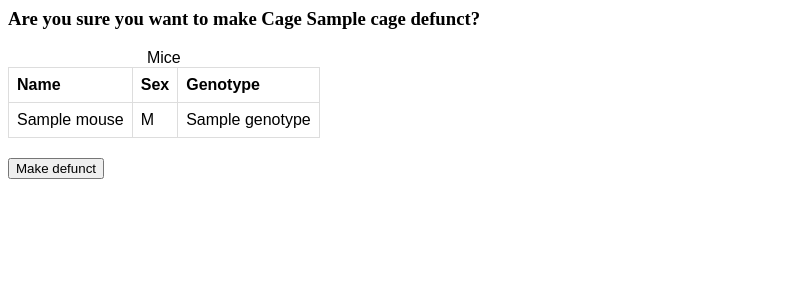
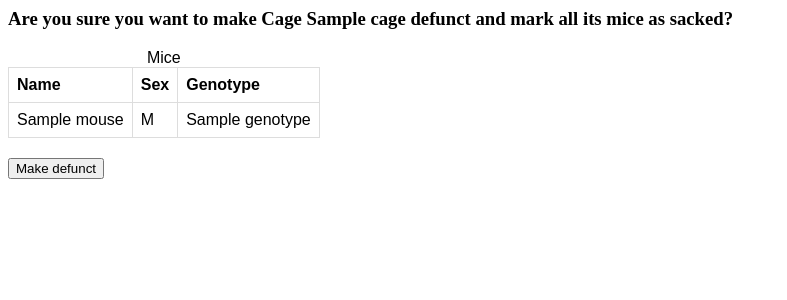
Before and after one commit to Rodgers-PAC-Lab/krill, a Django app: page /colony/sack/1/ in a window 1280 px wide. Shown: the top 300 px of the page, without its empty margins (0-787 px from the left). Run offline with Django 3.2, Linux system fonts and the light colour scheme; a user stored in the database is signed in; tables that the repository leaves empty hold one stand-in row (values such as "Sample post"); parts of the project's set-up code (start-up, migrations or seed data) failed here and were passed over.

Commit message:
clarify header on sack form

```diff
--- a/colony/templates/colony/sack.html
+++ b/colony/templates/colony/sack.html
@@ -2,7 +2,7 @@
 <link rel="stylesheet" type="text/css" href="{% static 'colony/table.css' %}" />
 {% url 'colony:sack' cage.pk as sack_cage %}
 
-<h3>Are you sure you want to make Cage {{ cage.name }} defunct?</h1>
+<h3>Are you sure you want to make Cage {{ cage.name }} defunct and mark all its mice as sacked?</h1>
 
 
 <table style="margin-bottom:20px">
```
